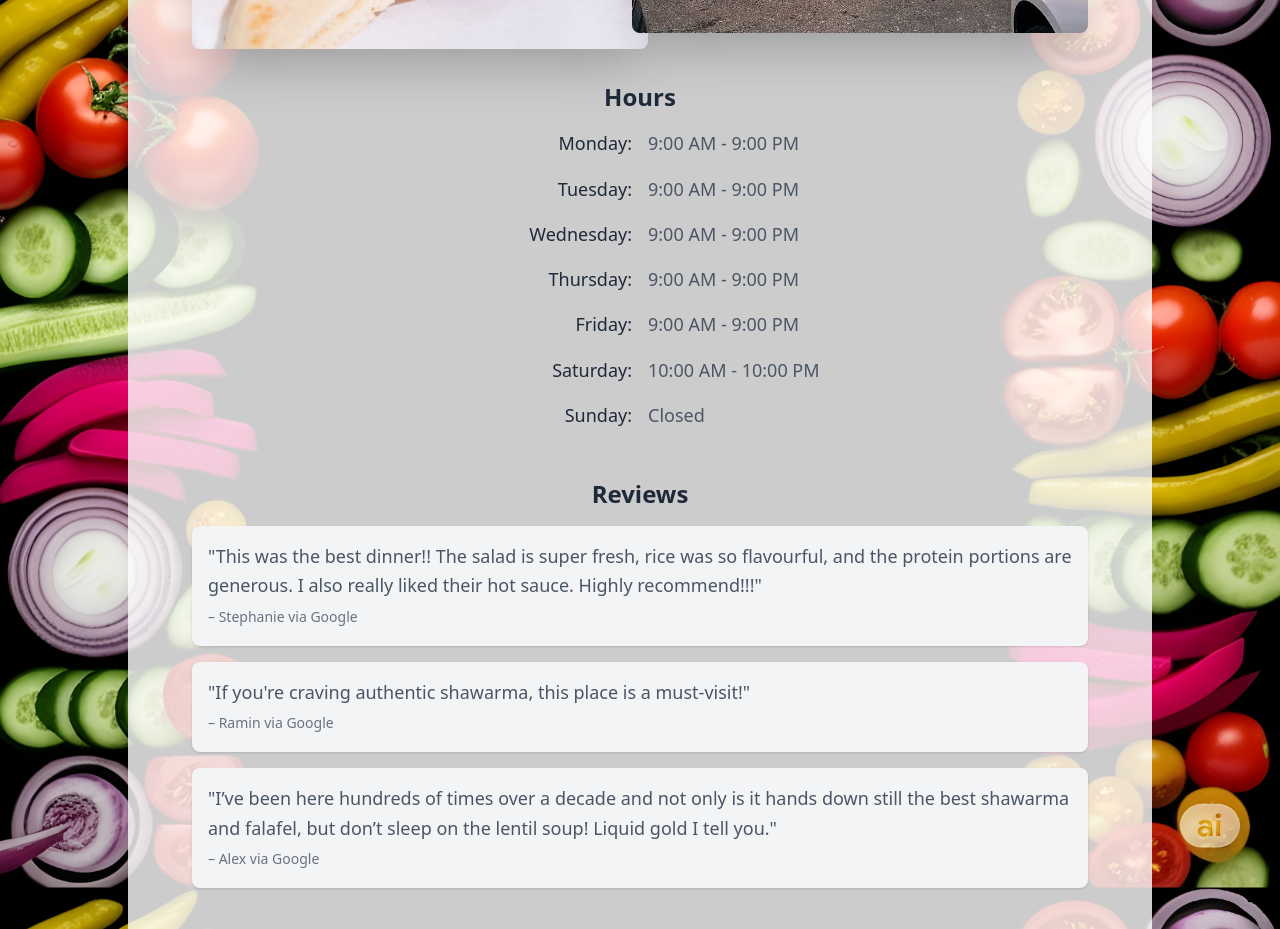
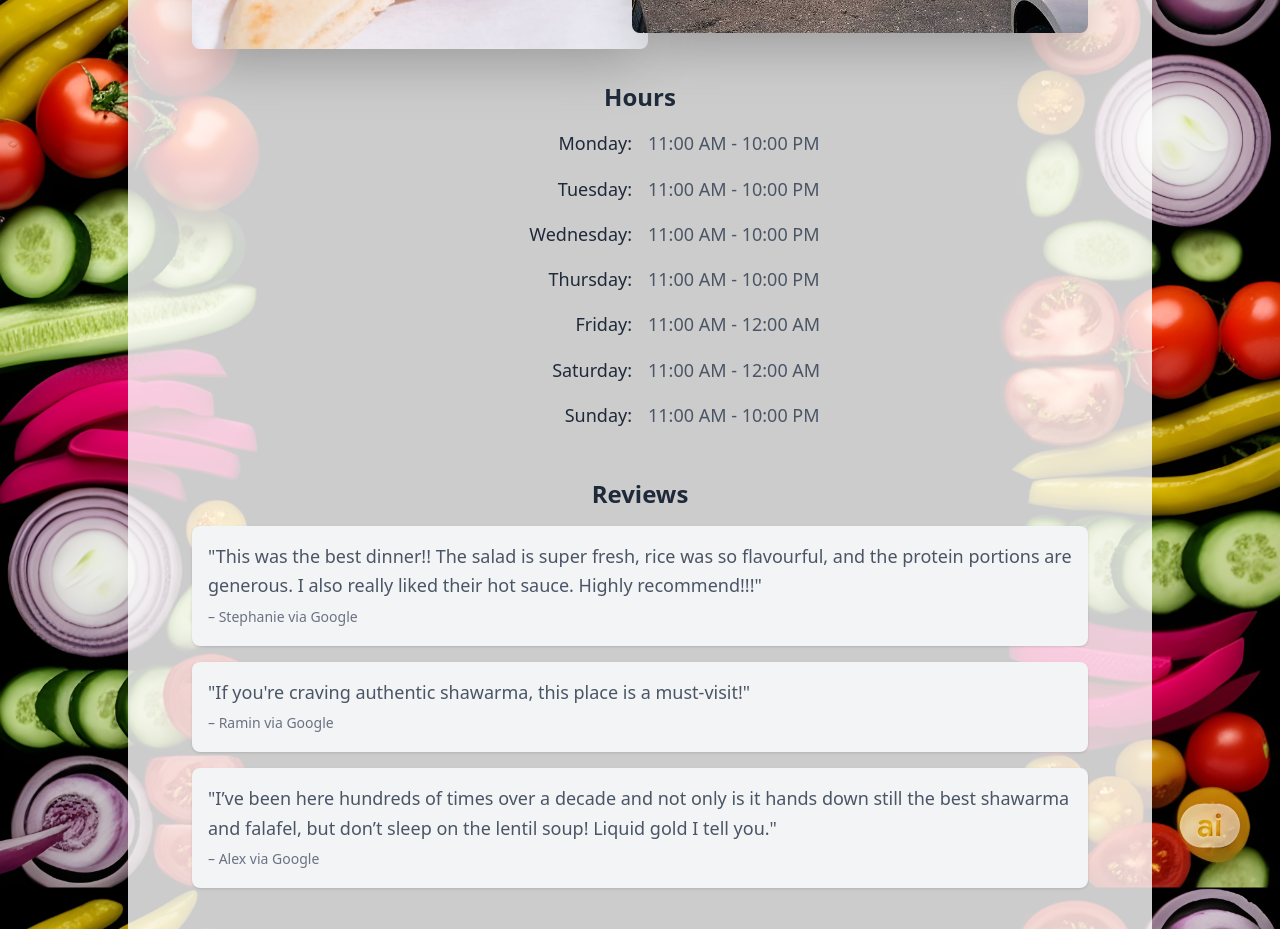
Before and after one commit to restaurantsofontario/shawarmaempire, a React (Vite) app: page / in a window 1280 px wide. Shown: the part 1080-2009 px from the top of the page. Built offline with nearby package versions, Linux system fonts and the light colour scheme.

Commit message:
updated hours

```diff
--- a/src/Home/Home.tsx
+++ b/src/Home/Home.tsx
@@ -129,19 +129,19 @@ function Home() {
             max-w-md
           '>
             <div className='font-medium text-gray-800 text-right'>Monday:</div>
-            <div>9:00 AM - 9:00 PM</div>
+            <div>11:00 AM - 10:00 PM</div>
             <div className='font-medium text-gray-800 text-right'>Tuesday:</div>
-            <div>9:00 AM - 9:00 PM</div>
+            <div>11:00 AM - 10:00 PM</div>
             <div className='font-medium text-gray-800 text-right'>Wednesday:</div>
-            <div>9:00 AM - 9:00 PM</div>
+            <div>11:00 AM - 10:00 PM</div>
             <div className='font-medium text-gray-800 text-right'>Thursday:</div>
-            <div>9:00 AM - 9:00 PM</div>
+            <div>11:00 AM - 10:00 PM</div>
             <div className='font-medium text-gray-800 text-right'>Friday:</div>
-            <div>9:00 AM - 9:00 PM</div>
+            <div>11:00 AM - 12:00 AM</div>
             <div className='font-medium text-gray-800 text-right'>Saturday:</div>
-            <div>10:00 AM - 10:00 PM</div>
+            <div>11:00 AM - 12:00 AM</div>
             <div className='font-medium text-gray-800 text-right'>Sunday:</div>
-            <div>Closed</div>
+            <div>11:00 AM - 10:00 PM</div>
           </div>
         </div>
 
```
